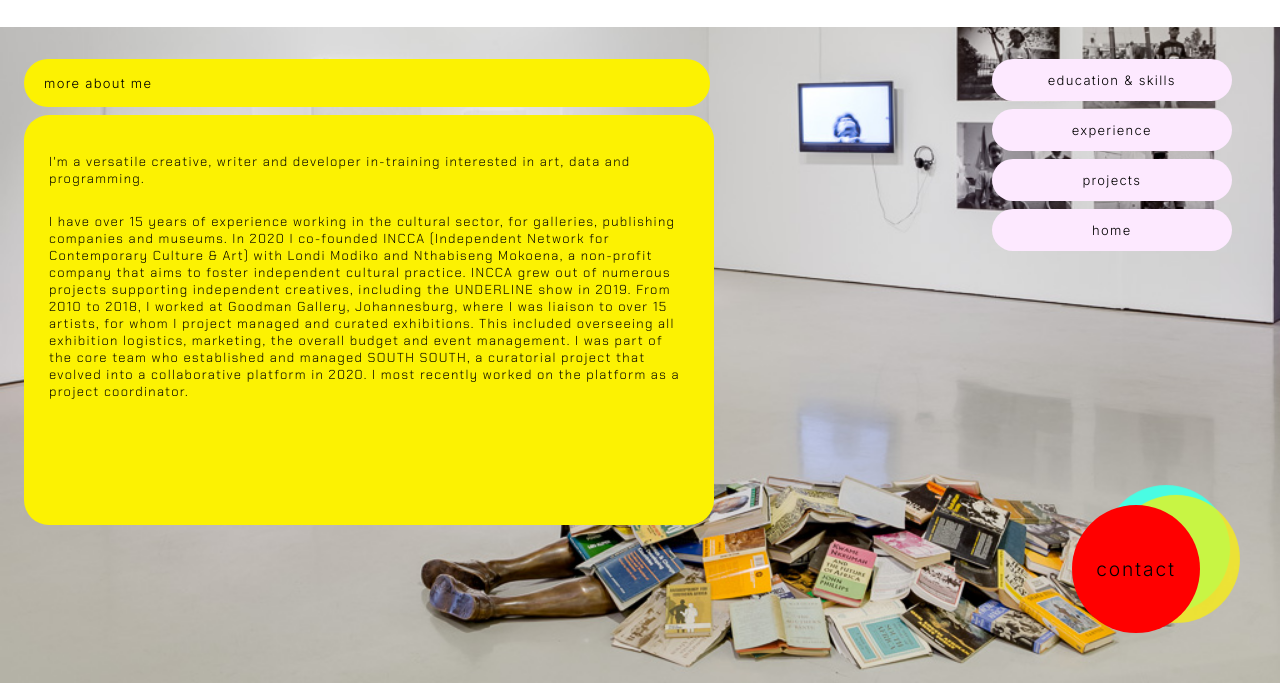
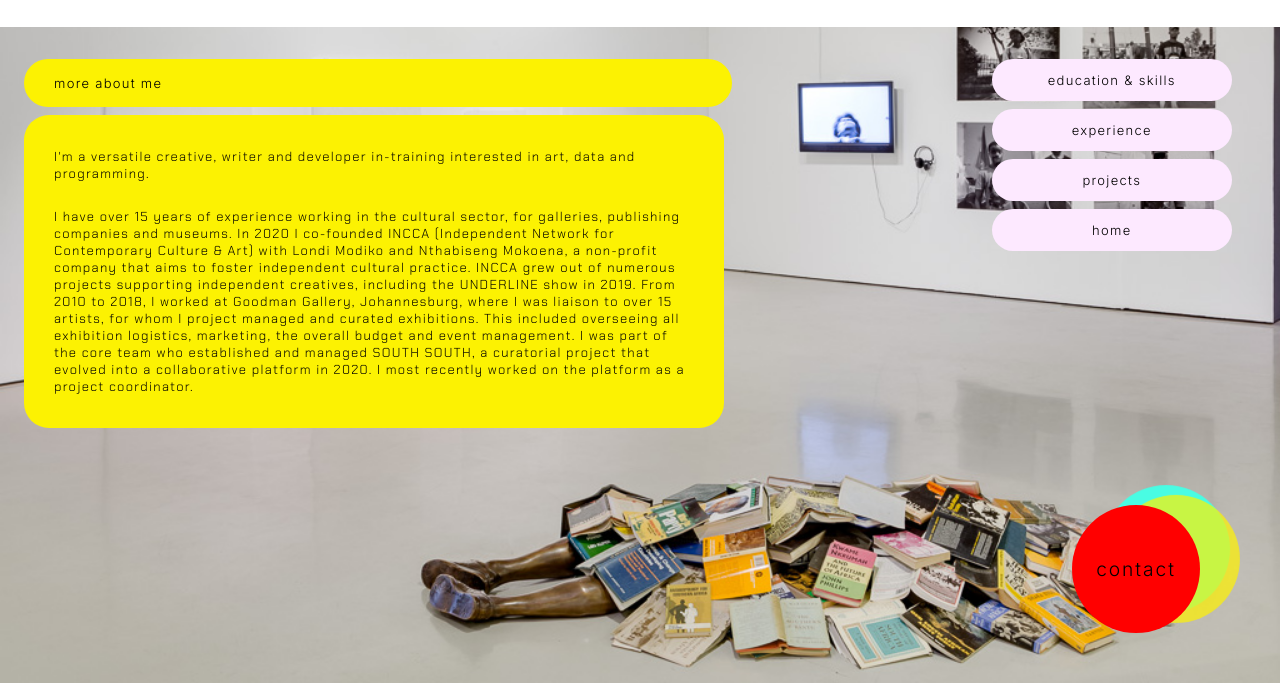
Before and after one commit to larakoseff/LARKOS005_FTO2306_GroupA_LaraKoseff_ITW_Final_Digital_Resume, a plain HTML site: page about.html in a window 1280 px wide. Shown: the part 117-800 px from the top of the page. Drawn offline with Linux system fonts and the light colour scheme.

Commit message:
style tweaks

```diff
--- a/CSS/about.css
+++ b/CSS/about.css
@@ -93,9 +93,9 @@ font-weight: 300;
 letter-spacing: 0.1em ;
 font-size: small;
 background-color: #FCF202;
-padding-left: 20px;
+padding-left: 30px;
 text-align: left;
-width: 52vw;
+width: 53vw;
 margin-right: 1.5rem;
 margin-top: 0.5rem;
 border-radius: 25px;
@@ -109,13 +109,16 @@ font-weight: 300;
 letter-spacing: 0.1em ;
 font-size: small;
 background-color: #FCF202;
-padding: 25px;
+padding-top: 20px;
+padding-left: 30px;
+padding-right: 30px;
+padding-bottom: 20px;
 text-align: left;
 width: 50vw;
 margin-right: 1.5rem;
 margin-top: 0.5rem;
 border-radius: 25px;
-height: 45vh;
+height: auto;
 }
 
 /* pages menu */
```
